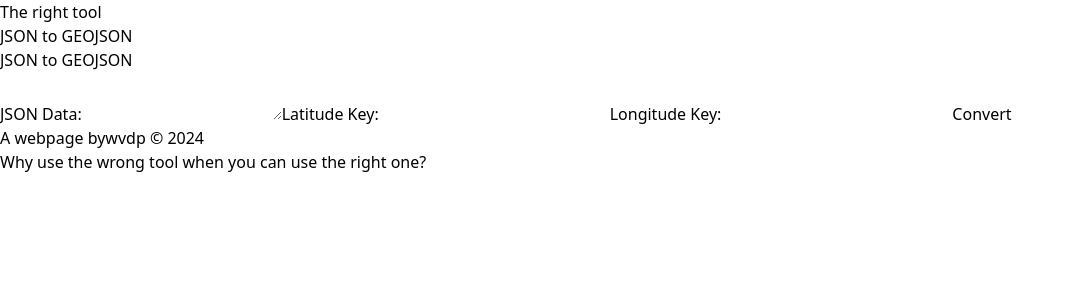
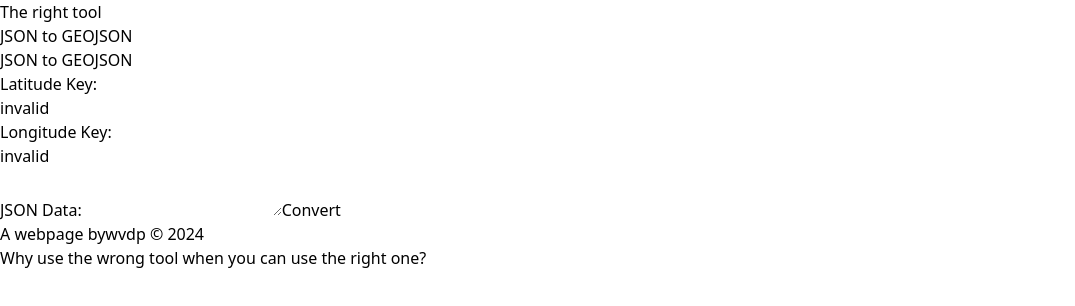
Before and after one commit to wvanderp/the-right-tool, a React (Vite) app: page /json-to-geojson in a window 1280 px wide. Shown: the top 306 px of the page, without its empty margins (0-1075 px from the left). Built offline with nearby package versions, Linux system fonts and the light colour scheme.

Commit message:
made the json app usable

```diff
--- a/src/tools/JSONToGEOJSON/JSONToGEOJSON.tsx
+++ b/src/tools/JSONToGEOJSON/JSONToGEOJSON.tsx
@@ -1,6 +1,6 @@
 import React from 'react';
 import { useState } from 'react';
-import JSONToGEOJSONConverter from './JSONToGEOJSONConverter';
+import JSONToGEOJSONConverter, { queryIdentifier } from './JSONToGEOJSONConverter';
 
 /**
  * This tool converts JSON data to GEOJSON format.
@@ -21,8 +21,20 @@ export default function JSONToGEOJSON() : React.ReactElement {
     const convert = () => {
         try {
             JSON.parse(json);
+            setParseError('');
         } catch (e) {
             setParseError(e.message);
+            return;
+        }
+
+        if (!latitudeKey || !longitudeKey) {
+            setParseError('Latitude and Longitude keys are required');
+            return;
+        }
+
+
+        if(queryIdentifier(latitudeKey) === 'invalid' || queryIdentifier(longitudeKey) === 'invalid') {
+            setParseError('Invalid Latitude or Longitude key');
             return;
         }
 
@@ -34,23 +46,32 @@ export default function JSONToGEOJSON() : React.ReactElement {
     };
 
     return (
-        <div className="flex flex-col items-center space-y-4">
+        <div className="flex flex-col items-center w-full">
             <h1 className="text-2xl font-bold">JSON to GEOJSON</h1>
+            <div className="flex">
+                <label className="flex flex-col">
+                    Latitude Key:
+                    <input className="border-2 border-gray-200 rounded p-2" value={latitudeKey} onChange={(e) => setLatitudeKey(e.target.value)} />
+                    <p className="text-sm text-gray-500">{queryIdentifier(latitudeKey)}</p>
+                </label>
+                <label className="flex flex-col">
+                    Longitude Key:
+                    <input className="border-2 border-gray-200 rounded p-2" value={longitudeKey} onChange={(e) => setLongitudeKey(e.target.value)} />
+                    <p className="text-sm text-gray-500">{queryIdentifier(longitudeKey)}</p>
+                </label>
+            </div>
+
+
             <label className="flex flex-col">
                 JSON Data:
                 <textarea className="border-2 border-gray-200 rounded p-2" value={json} onChange={(e) => setJson(e.target.value)} />
             </label>
-            <label className="flex flex-col">
-                Latitude Key:
-                <input className="border-2 border-gray-200 rounded p-2" value={latitudeKey} onChange={(e) => setLatitudeKey(e.target.value)} />
-            </label>
-            <label className="flex flex-col">
-                Longitude Key:
-                <input className="border-2 border-gray-200 rounded p-2" value={longitudeKey} onChange={(e) => setLongitudeKey(e.target.value)} />
-            </label>
-            <button className="bg-blue-500 hover:bg-blue-700 text-white font-bold py-2 px-4 rounded" onClick={convert}>Convert</button>
             {parseError && <div className="text-red-500">{parseError}</div>}
+
+            <button className="bg-blue-500 text-white p-2 rounded m-4" onClick={convert}>Convert</button>
+
             {geojson && <pre className="border-2 border-gray-200 rounded p-2">{geojson}</pre>}
+
       </div>
     );
 }
```
Also changed, not shown: package.json (+11 -11 lines), 1 other file (tests, documents, lock files or other folders).
